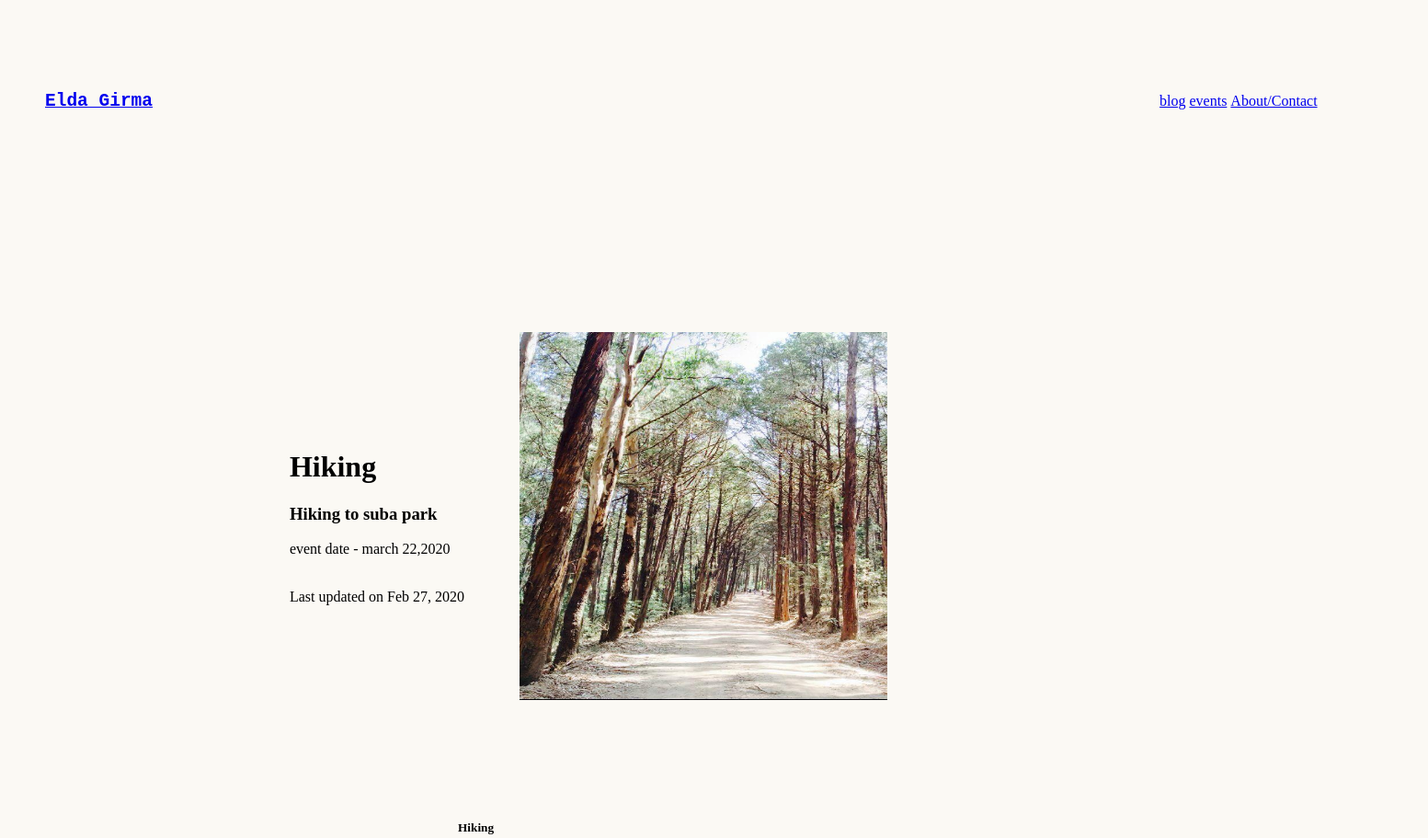
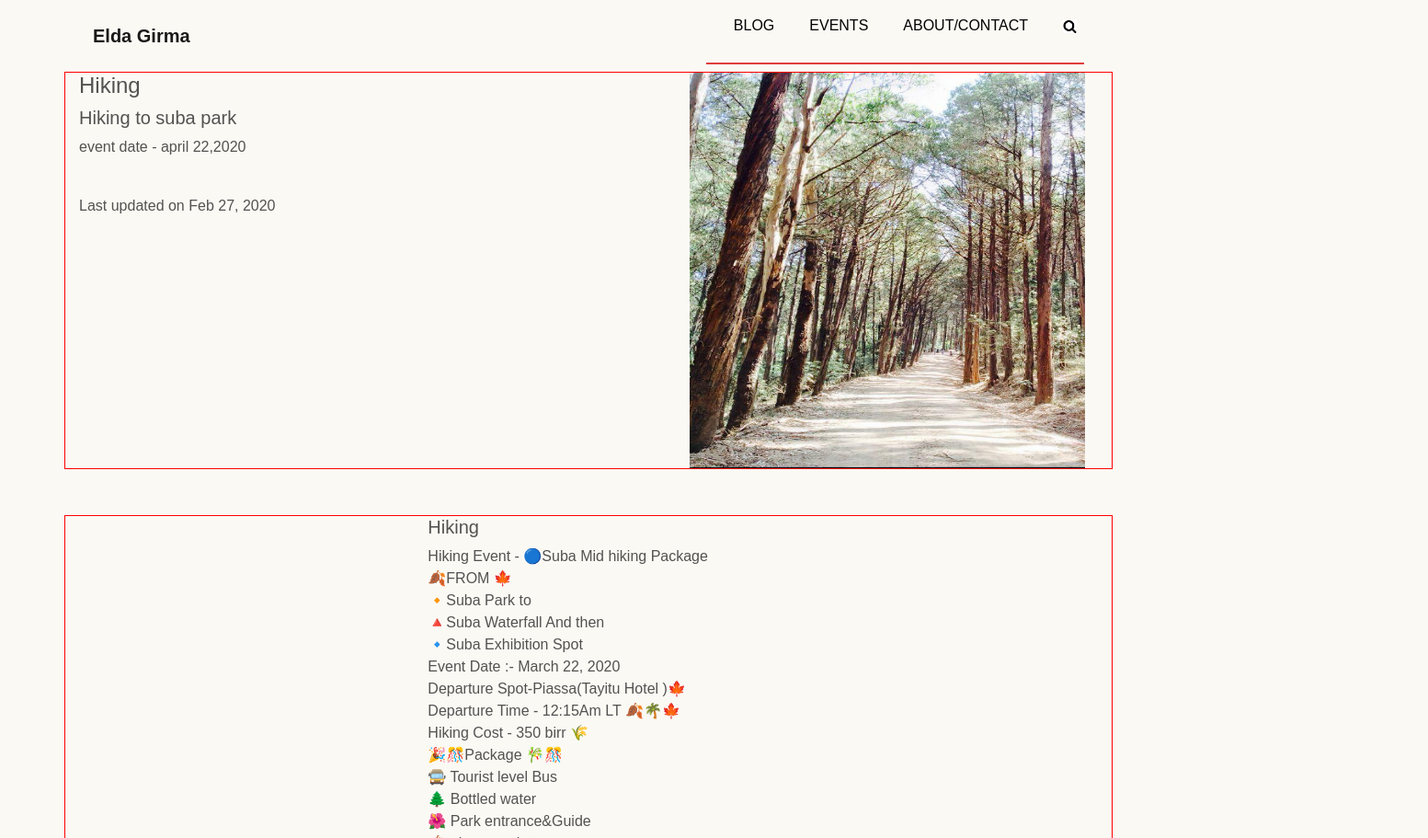
Before and after one commit to Elda123/assignment3, a plain HTML site: page hiking.html in a window 1280 px wide. Shown: the top 911 px of the page at 92% size, 1553 px wide, since content can reach past the window. Drawn offline with nearby package versions, Linux system fonts and the light colour scheme.

Commit message:
event 1 improved

```diff
--- a/hiking.html
+++ b/hiking.html
@@ -5,124 +5,106 @@
     <meta charset="UTF-8">
     <meta name="viewport" content="width=device-width, initial-scale=1.0">
     <title>Elda Girma</title>
-    <link rel="shortcut icon" href="./asset/image/icon.png">
+    <link rel="shortcut icon" href="asset/image/icon.png">
+    <link rel="stylesheet" href="https://stackpath.bootstrapcdn.com/bootstrap/4.4.1/css/bootstrap.min.css" integrity="sha384-
+    Vkoo8x4CGsO3+Hhxv8T/Q5PaXtkKtu6ug5TOeNV6gBiFeWPGFN9MuhOf23Q9Ifjh" crossorigin="anonymous">
+    <style>
+        .row {
+            border: 1px solid red;
+        }
+
+        body {
+            background-color: #fbf9f4;
+            font-family: Arial, Helvetica, sans-serif;
+            color: #525251;
+        }
+
+        nav ul {
+            border-bottom: 2px solid #e13d3d;
+            padding-bottom: 20px;
+            background-color: #fbf9f4;
+        }
+
+        .icon {
+            width: 15px;
+            height: 15px;
+        }
+
+        #id1 li a {
+            padding-left: 30px;
+            color: black;
+        }
+
+        #id1 li a:hover {
+            color: #e13d3d;
+        }
+
+        .row3 {
+            margin-top: 50px;
+        }
+        .r3c1{
+            text-align: left;
+        }
+        .r4c1{
+            text-align: center;
+            margin-top: 100px;
+        }
+        a {
+            color: #525251;
+        }
+
+        a:hover{
+            color: #e13d3d;
+
+        }
+    </style>
 </head>
 
-<body bgcolor="#fbf9f4">
+<body>
+    <div class="container my-cont">
+        <nav class="navbar navbar-expand-md navbar-light sticky-top">
+            <a href="index.html" class="navbar-brand elda"> <b> Elda Girma</b></a>
+            <button class="navbar-toggler" data-toggle="collapse" data-target="#id1">
+                <span class="navbar-toggler-icon"></span>
+            </button>
+            <div class="collapse navbar-collapse" id="id1">
+                <ul class="navbar-nav ml-auto">
+                    <li class="nav-item">
+                        <a href="blog.html" class="nav-link">BLOG</a>
+                    </li>
+                    <li class="nav-item">
+                        <a href="event.html" class="nav-link">EVENTS</a>
+                    </li>
+                    <li class="nav-item">
+                        <a href="contact.html" class="nav-link">ABOUT/CONTACT</a>
+                    </li>
+                    <li class="nav-item">
+                        <a href="contact.html" class="nav-link"><img src="asset/image/search.png" class="icon"></a>
+                    </li>
+                </ul>
+            </div>
+        </nav>
+        <div class="row row2">
+            <div class="col-7 r2c1">
+                <h4>Hiking</h4>
 
+                    <h5>Hiking to suba park</h5>
+                    <p>
 
-        <table cellspacing="40" >
-            <tr>
-                <td>
-                    <table>
-                        <a href="../index.html">
-                            <pre><h2>Elda Girma</h2></pre>
-                        </a>
-                    </table>
-                </td>
-                <td>
-                    <table cellpadding="50">
-                        <tr>
-                            <td>&nbsp;</td>
-                        </tr>
-                    </table>
-                </td>
-                <td>
-                    <table cellpadding="50">
-                        <tr>
-                            <td>&nbsp;</td>
-                        </tr>
-                    </table>
-                </td>
-                <td>
-                    <table cellpadding="50">
-                        <tr>
-                            <td>&nbsp;</td>
-                        </tr>
-                    </table>
-                </td>
-                <td>
-                    <table cellpadding="50">
-                        <tr>
-                            <td>&nbsp;</td>
-                        </tr>
-                    </table>
-                </td>
-                <td>
-                    <table cellpadding="50">
-                        <tr>
-                            <td>&nbsp;</td>
-                        </tr>
-                    </table>
-                </td>
-                <td>
-                    <table cellpadding="50">
-                        <tr>
-                            <td>&nbsp;</td>
-                        </tr>
-                    </table>
-                </td>
-                <td>
-                    <table cellpadding="50">
-                        <tr>
-                            <td>&nbsp;</td>
-                        </tr>
-                    </table>
-                </td>
-                <td>
+                        event date - april 22,2020
 
-                    <table align="right">
-                        <tr>
-                            <td><a href="../blog.html">blog</a></td>
-                            <td><a href="../event.html">events</a></td>
-                            <td><a href="../contact.html">About/Contact</a></td>
-                        </tr>
-                    </table>
-                </td>
-                <td>
-                    <table>
-                        <tr>
-                            <td>&nbsp;&nbsp;&nbsp;&nbsp;&nbsp;&nbsp;&nbsp;</td>
-                        </tr>
-                    </table>
-                </td>
-            </tr>
-        </table>
-        <table align="center"  cellspacing = 100>
-            <tr>
-                <td>
-                    <table align="center">
-                        <tr align="center">
-                            <td>
-                                <table cellpadding=10>
-                                    <tr>
-                                        <td>&nbsp;</td>
-                                    </tr>
-                            </td>
-                        </tr>
-                    </table>
-                    <table >
-                        <tr>
-                            <td>
-                                <h1>Hiking</h1>
+                    </p>
+                    <br>
+                    Last updated on Feb 27, 2020 &nbsp;&nbsp;&nbsp;&nbsp;&nbsp;&nbsp;&nbsp;&nbsp;&nbsp;&nbsp;&nbsp;&nbsp;&nbsp;
 
-                                <h3>Hiking to suba park</h3>
-                                <p>
-
-                                    event date - march 22,2020
-
-                                </p>
-                                <br>
-                                Last updated on Feb 27, 2020 &nbsp;&nbsp;&nbsp;&nbsp;&nbsp;&nbsp;&nbsp;&nbsp;&nbsp;&nbsp;&nbsp;&nbsp;&nbsp;
-                            </td>
-                            <td><img src="../asset/image/hiking.jpg" width="400" height="400"></td>
-                        </tr>
-                    </table>
-
-                    <table cellpadding="100" align="center">
-                        <tr>
-                            <td>
-                                <h5>Hiking</h5>
+            </div>
+            <div class="col-4 r2c2">
+                <img src="asset/image/hiking.jpg" width="430" height="430">
+            </div>
+        </div>
+        <div class="row justify-content-center row3">
+            <div class="col-4 r3c1">
+                <h5>Hiking</h5>
                                 <p>Hiking Event -
                                     🔵Suba Mid hiking Package <br>
 
@@ -156,33 +138,25 @@
                                      💥Sunset Hiking Group <br>
                                      for more info. contact <a href="https://t.me/Iris1H">Elda</a>
                                  </p>
-                            </td>
-                        </tr>
-                    </table>
-                    <hr>
-                    <table align="center">
-                        <tr>
-                            <td> <img src="../../assignment_3/asset/image/img1.png" width="50"></td>
-                            <td> <a href="../index.html">
-                                    <h4>Elda girma</h4>
+                                </div>
+        </div>
+    </div>
+    <hr color="#e13d3d" >
+    <div class="row  footer">
+        <div class="col  r4c1">
+
+<img src="asset/image/img1.png" width="50">
+                             <a href="index.html">
+                                    <b>Elda Girma</b>
                                 </a>
                                 <h6>software engineer </h6>
-                            </td>
-                        </tr>
-                    </table>
-
-
-
-                    <footer align="center">
-
-                        <p align="center">LICENSE: CC-BY-SA </p>
-                        <img src="../asset/image/cc.png" width=60 align="center"> <br>
+                        <p >LICENSE: CC-BY-SA </p>
+                        <img src="asset/image/cc.png" width=60 > <br>
                         &copy;Elda Girma
 
-                    </footer>
-                    </td>
-            </tr>
-        </table>
+        </div>
+
+    </div>
 </body>
 
 </html>
```
Also changed, not shown: coronavirus.html (+2 -2 lines), humanity.html (+1 -1 lines).
